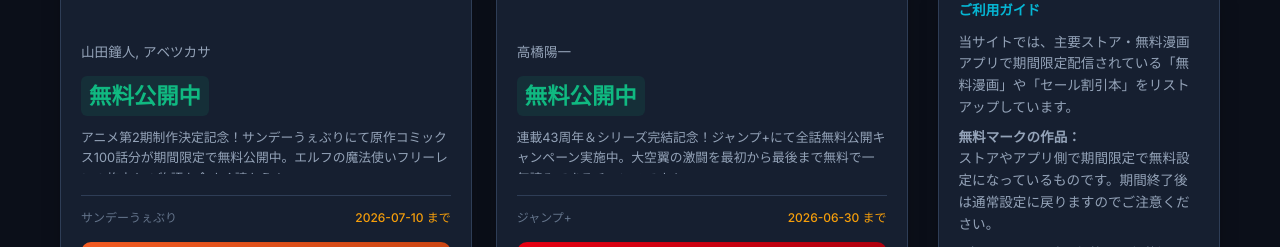
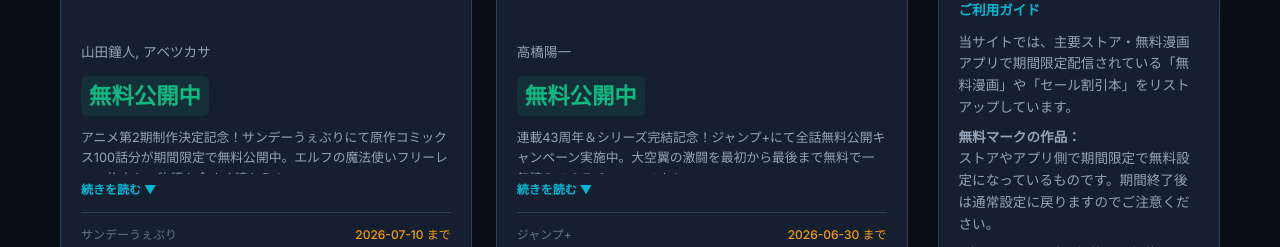
Before and after one commit to manga-free-navi/manga-sale-aggregator, a Next.js app: page / in a window 1280 px wide. Shown: the part 820-1067 px from the top of the page. Built offline with nearby package versions, Linux system fonts and the light colour scheme.

Commit message:
fix: あらすじの見切れ（溢れ）をDOM高さで動的検知するように変更（続きを読むボタンのミスマッチ解消）

```diff
--- a/src/components/BookCard.tsx
+++ b/src/components/BookCard.tsx
@@ -1,6 +1,6 @@
 'use client';
 
-import { useMemo, useState, useEffect } from 'react';
+import { useMemo, useState, useEffect, useRef } from 'react';
 
 export interface Book {
   id: string;
@@ -60,6 +60,10 @@
   // あらすじ展開ステート
   const [isExpanded, setIsExpanded] = useState(false);
 
+  // あらすじDOM要素の参照と、はみ出し（見切れ）検知ステート
+  const descriptionRef = useRef<HTMLParagraphElement>(null);
+  const [showReadMore, setShowReadMore] = useState(false);
+
   useEffect(() => {
     setMounted(true);
   }, []);
@@ -70,6 +74,24 @@
       setCurrentBook(books[0]);
     }
   }, [books]);
+
+  // あらすじが実際にはみ出している（3行を超えている）かを検知する
+  useEffect(() => {
+    const checkOverflow = () => {
+      const el = descriptionRef.current;
+      if (el) {
+        // 非展開時のスクロール高さと表示高さを比較
+        const hasOverflow = el.scrollHeight > el.clientHeight;
+        setShowReadMore(hasOverflow);
+      }
+    };
+
+    // 初期チェックと、レンダリングラグを考慮した遅延チェック
+    checkOverflow();
+    const timer = setTimeout(checkOverflow, 100);
+
+    return () => clearTimeout(timer);
+  }, [currentBook]);
 
   // セール終了までの残り日数を計算
   const remainingDaysText = useMemo(() => {
@@ -126,9 +148,6 @@
         return { name: 'ストア', btnClass: '', action: '詳細を見る' };
     }
   }, [currentBook.store]);
-
-  // あらすじが長いかどうかの判定 (アコーディオンボタン表示用 - 100文字以上)
-  const isLongDescription = currentBook.description && currentBook.description.length > 100;
 
   return (
     <article className="book-card">
@@ -219,12 +238,13 @@
         {/* あらすじ・キャンペーン説明 (アコーディオン開閉対応) */}
         <div className="description-wrapper">
           <p
+            ref={descriptionRef}
             className={`book-description ${isExpanded ? 'expanded' : ''}`}
             title={isExpanded ? undefined : currentBook.description}
           >
             {currentBook.description}
           </p>
-          {isLongDescription && (
+          {showReadMore && (
             <button
               onClick={() => setIsExpanded(!isExpanded)}
               className="read-more-btn"
```
